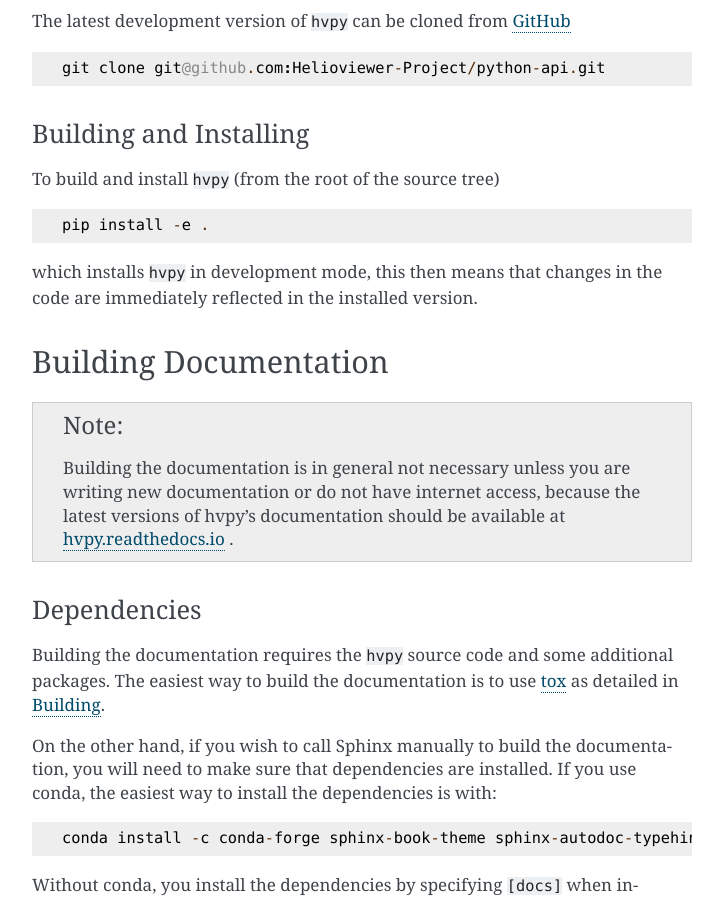
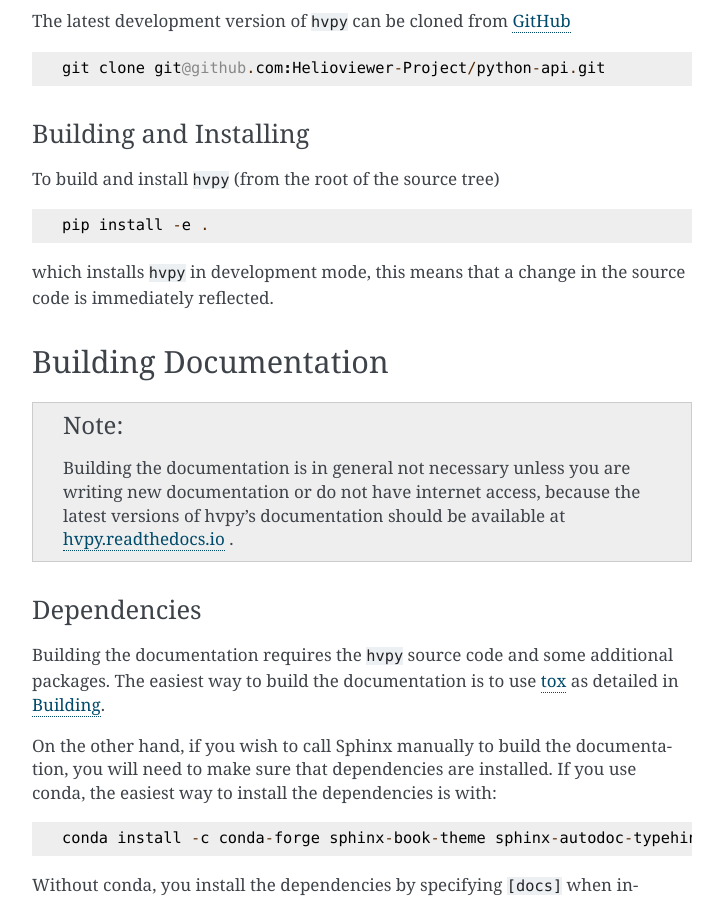
Before and after one commit to Helioviewer-Project/python-api, a Sphinx documentation site: the page built from docs/installation.rst, in a window 1280 px wide and 900 px high, scrolled down 988 px. Shown: the whole window, without its empty margins (388-1111 px from the left). Built offline with Sphinx 7.4.7, drawn with Linux system fonts in a browser that asks for light colours; the version number could not be read and is left out.

Commit message:
Update docs/installation.rst
Co-authored-by: Nabil Freij <nabil.freij@gmail.com>

```diff
--- a/docs/installation.rst
+++ b/docs/installation.rst
@@ -52,7 +52,7 @@ To build and install ``hvpy`` (from the root of the source tree) ::
 
     pip install -e .
 
-which installs ``hvpy`` in development mode, this then means that changes in the code are immediately reflected in the installed version.
+which installs ``hvpy`` in development mode, this means that a change in the source code is immediately reflected.
 
 Building Documentation
 ----------------------
```
